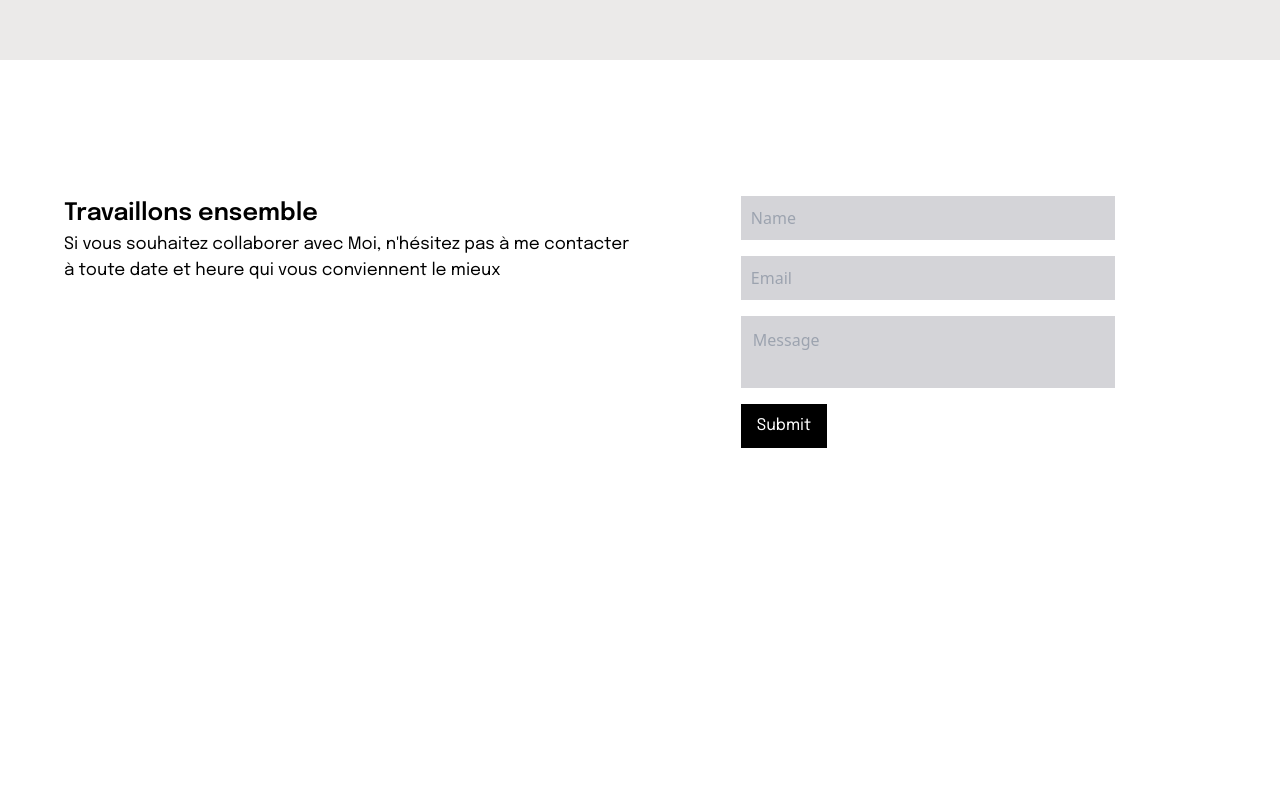
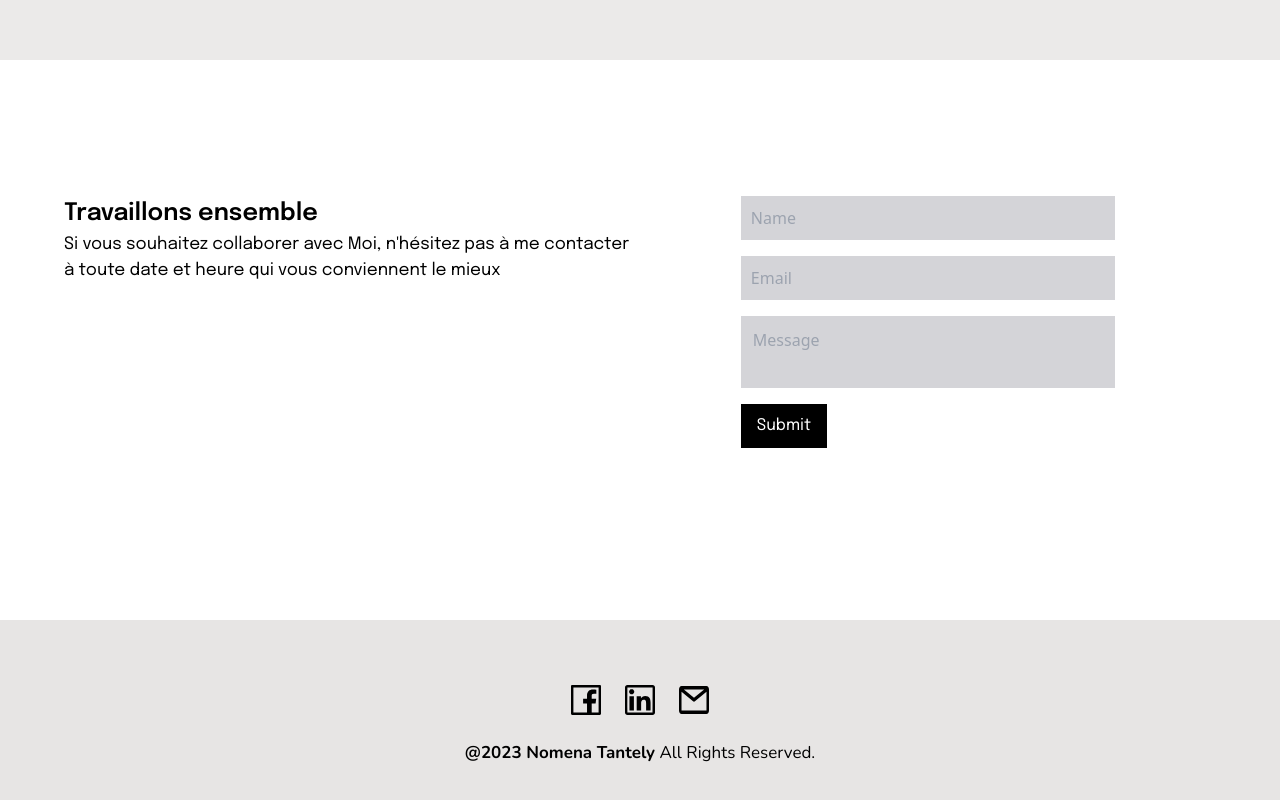
Before and after one commit to Rakotozonirina/Honey, a React (Vite) app: page / in a window 1280 px wide. Shown: the part 3659-4459 px from the top of the page. Before the commit the page ends 4279 px from the top, so only its background shows below. Built offline with nearby package versions, Linux system fonts and the light colour scheme.

Commit message:
feat: finish of the footer

```diff
--- a/src/App.jsx
+++ b/src/App.jsx
@@ -1,7 +1,9 @@
 import react from 'react'
 import Navbar from './components/Navbar'
 import Main from './components/Main'
+import Footer from './components/Footer'
 import './App.css'
+
 
 function App() {
 
@@ -9,6 +11,7 @@ function App() {
     <>
       <Navbar/>
       <Main/>
+      <Footer/>
     </>
   )
 }
--- /dev/null
+++ b/src/components/Footer.jsx
@@ -0,0 +1,29 @@
+import React from 'react'
+import Facebook from '../assets/facebook.svg'
+import Linkdeen from '../assets/linkdeensvg.svg'
+import Email from '../assets/email.svg'
+
+function Footer() {
+return (
+    <footer className='w-full flex justify-center items-center h-[40dvh] bg-stone-200'>
+        <div className='footer-div h-[30dvh]'>
+            <div className='flex h-[10dvh] justify-center items-center gap-6'>
+                <div>
+                    <img src={Facebook} alt="facebook" />
+                </div>
+                <div>
+                    <img src={Linkdeen} alt="linkdeen" />
+                </div>
+                <div>
+                    <img src={Email} alt="email" />
+                </div>
+            </div>
+            <article className='h-[20dvh] flex justify-center'>
+                <p className="font-nunito footer-para"> <strong>@2023 Nomena Tantely</strong> All Rights Reserved.</p>
+            </article>
+        </div>
+    </footer>
+)
+}
+
+export default Footer
--- a/src/index.css
+++ b/src/index.css
@@ -33,6 +33,10 @@
 @font-face{
   font-family: "EnriquetaRegular";
   src: url("./assets/Enriqueta-Regular.ttf");
+}
+@font-face{
+  font-family: "NunitoVariable";
+  src: url("./assets/Nunito-VariableFont_wght.ttf");
 }
 .navbar{
   width: min(90%, 1200px);
@@ -227,3 +231,10 @@ body::-webkit-scrollbar-thumb {
 .contact-div{
   margin-inline: auto;
 }
+.footer-div{
+  width: min(90%);
+  margin-inline: auto;
+}
+.footer-para{
+  font-size: clamp(16px, 2vw + 1rem, 17px);
+}
--- a/tailwind.config.js
+++ b/tailwind.config.js
@@ -15,6 +15,7 @@ export default {
         enriquetasemibold: ['EnriquetaSemiBold', 'sans-serif'],
         enriquetamedium: ['EnriquetaMedium', 'sans-serif'],
         enriquetaregular: ['EnriquetaRegular', 'sans-serif'],
+        nunito: ['NunitoVariable', 'sans-serif']
       }
     },
   },
```
Also changed, not shown: src/assets/Nunito-Italic-VariableFont_wght.ttf (added), src/assets/Nunito-VariableFont_wght.ttf (added).
